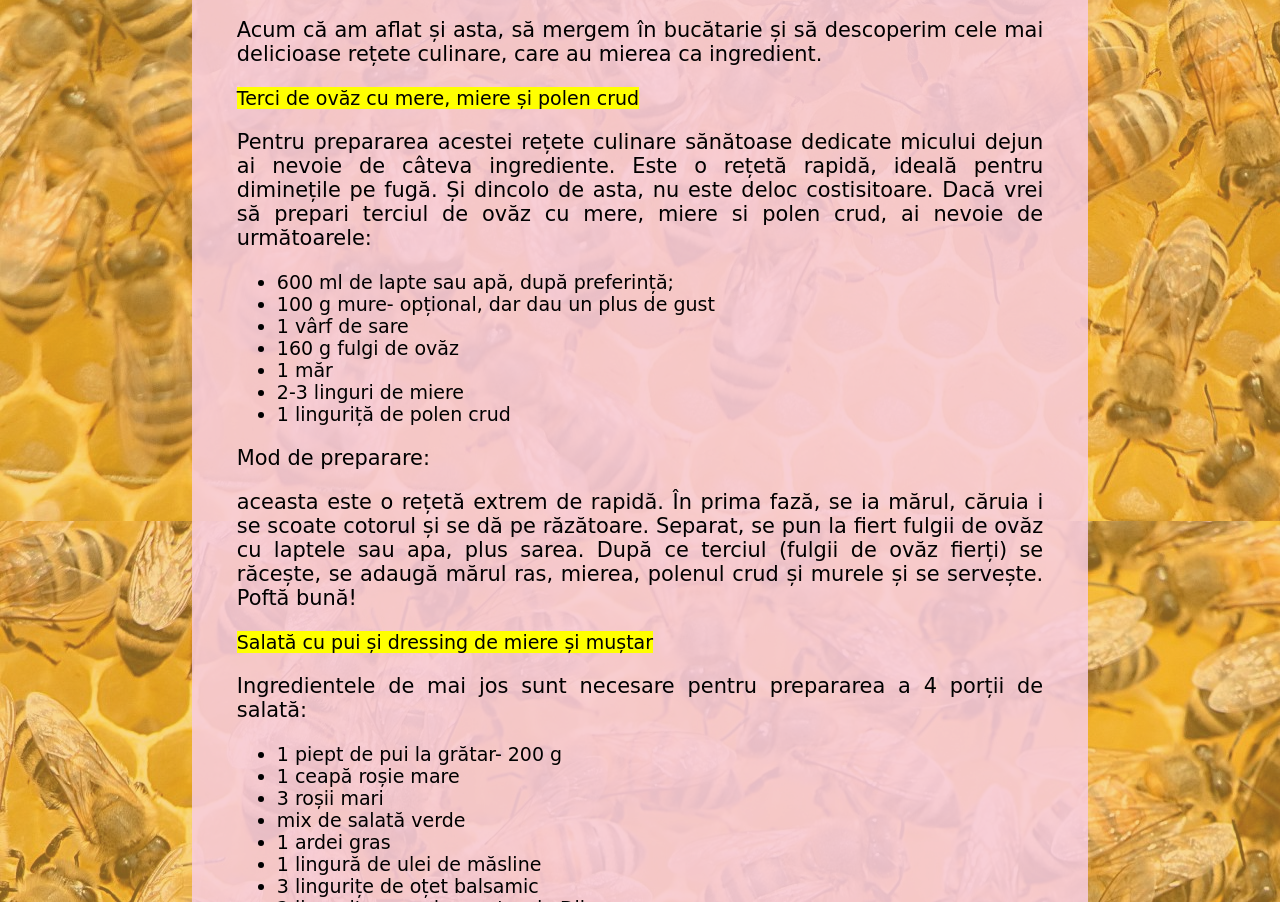
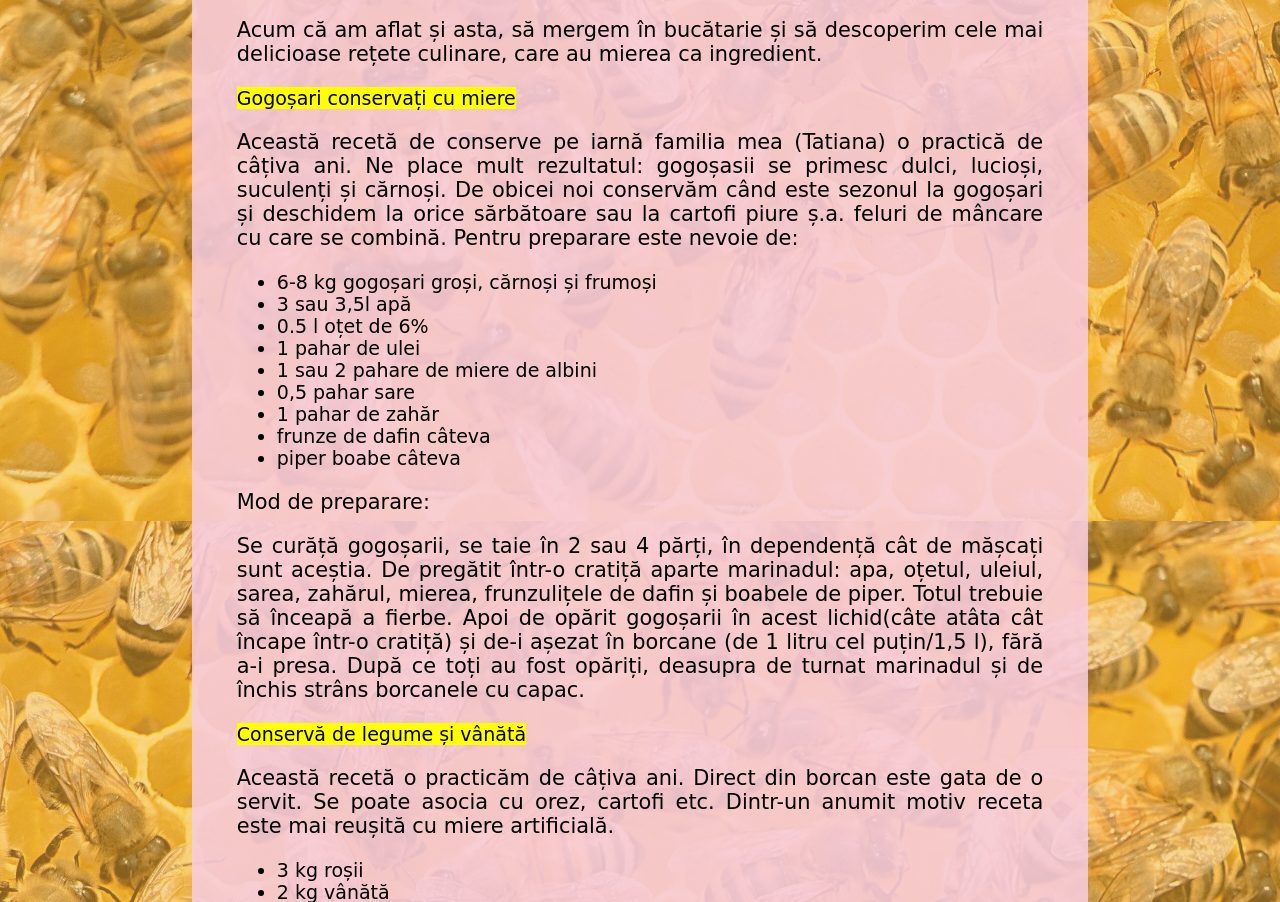
Before and after one commit to TatianaMihailov/Honey, a plain HTML site: page pages html/healing.html in a window 1280 px wide. Shown: the part 2727-3629 px from the top of the page. Drawn offline with Linux system fonts and the light colour scheme.

Commit message:
Add files via upload

```diff
--- a/pages html/healing.html
+++ b/pages html/healing.html
@@ -114,6 +114,58 @@
                 Acum că am aflat și asta, să mergem în bucătarie și să descoperim cele mai delicioase rețete culinare,
                 care au mierea ca ingredient.
             </p>
+            <mark>Gogoșari conservați cu miere</mark>
+            <p>Această recetă de conserve pe iarnă familia mea (Tatiana) o practică de câțiva ani. Ne place mult
+                rezultatul: gogoșasii se primesc dulci, lucioși, suculenți și cărnoși. De obicei noi conservăm când
+                este sezonul la gogoșari și deschidem la orice sărbătoare sau la cartofi piure ș.a. feluri de mâncare
+                cu care se combină. Pentru preparare este nevoie de:
+            </p>
+            <ul>
+                <li> 6-8 kg gogoșari groși, cărnoși și frumoși</li>
+                <li>3 sau 3,5l apă</li>
+                <li>0.5 l oțet de 6%</li>
+                <li>1 pahar de ulei</li>
+                <li>1 sau 2 pahare de miere de albini</li>
+                <li>0,5 pahar sare</li>
+                <li>1 pahar de zahăr</li>
+                <li>frunze de dafin câteva</li>
+                <li>piper boabe câteva</li>
+            </ul>
+            <p>Mod de preparare:</p>
+            <p>
+                Se curăță gogoșarii, se taie în 2 sau 4 părți, în dependență cât de mășcați sunt aceștia. De pregătit
+                într-o cratiță aparte marinadul: apa, oțetul, uleiul, sarea, zahărul, mierea, frunzulițele de dafin și
+                boabele de piper. Totul trebuie să înceapă a fierbe. Apoi de opărit gogoșarii în acest lichid(câte atâta
+                cât încape într-o cratiță) și de-i așezat în borcane (de 1 litru cel puțin/1,5 l), fără a-i presa. După
+                ce
+                toți au fost opăriți, deasupra de turnat marinadul și de închis strâns borcanele cu capac.
+            </p>
+            <mark>Conservă de legume și vânătă</maark>
+                <p>Această recetă o practicăm de câțiva ani. Direct din borcan este gata de o servit. Se poate asocia cu
+                    orez, cartofi etc. Dintr-un anumit motiv receta este mai reușită cu miere artificială.</p>
+                <ul>
+                    <li>3 kg roșii</li>
+                    <li>2 kg vânătă</li>
+                    <li>2 kg ardei gras dulce</li>
+                    <li>1 kg morcov</li>
+                    <li>1 kg ceapă</li>
+                </ul>
+                <p>Pentru marinadă trebuiește:</p>
+                <ul>
+                    <li>1 pahar de zahar</li>
+                    <li>2-3 linguri de miere</li>
+                    <li>1 lingură cu vârf de sare</li>
+                    <li>150ml oțet de 6%</li>
+                    <li>200 ml apă</li>
+                    <li>200 ml ulei de floarea-soarelui</li>
+                </ul>
+                <p>Mod de preparare:</p>
+                <p>Se spală și se curăță legumele. se taie mășcat (aproximativ 3 x 3 x 2 cm). De aranjat pe straturi în
+                    vasul în care se va pregăti (noi preferăm în ceaun), în ordinea următoare: ceapa, apoi morcovul, ardeiul,
+                    vânăta și la sfârșit roșiile. Roșiile se așează astfel încât bucățile să fie cu coaja deasupra. Se toarnă
+                    marinadul. Se pune la foc foarte încet, până când coaja de la roșii se usucă. (sau în cuptor)
+                </p>
+
                 <mark>Terci de ovăz cu mere, miere și polen crud</mark>
 
                 <p>Pentru prepararea acestei rețete culinare sănătoase dedicate micului dejun ai
@@ -134,9 +186,12 @@
                 </ul>
                 <p>Mod de preparare:</p>
 
-            <p>aceasta este o rețetă extrem de rapidă. În prima fază, se ia mărul, căruia i se scoate cotorul și se dă
-                pe răzătoare. Separat, se pun la fiert fulgii de ovăz cu laptele sau apa, plus sarea. După ce terciul
-                (fulgii de ovăz fierți) se răcește, se adaugă mărul ras, mierea, polenul crud și murele și se servește.
+                <p>aceasta este o rețetă extrem de rapidă. În prima fază, se ia mărul, căruia i se scoate cotorul și se
+                    dă
+                    pe răzătoare. Separat, se pun la fiert fulgii de ovăz cu laptele sau apa, plus sarea. După ce
+                    terciul
+                    (fulgii de ovăz fierți) se răcește, se adaugă mărul ras, mierea, polenul crud și murele și se
+                    servește.
                     Poftă bună!
                 </p>
                 <mark>Salată cu pui și dressing de miere și muștar</mark>
@@ -157,15 +212,18 @@
                 </ul>
                 <p>Mod de preparare</p>
 
-            <p>În prima etapă, se pregătește rapid puiul- se dă cu sare și piper și se trage la grătar pe ambele părți,
-                până se rumenește frumos. După asta, se da de-o parte și se lasă puțin la răcit, pentru a-l putea tăia
+                <p>În prima etapă, se pregătește rapid puiul- se dă cu sare și piper și se trage la grătar pe ambele
+                    părți,
+                    până se rumenește frumos. După asta, se da de-o parte și se lasă puțin la răcit, pentru a-l putea
+                    tăia
                     fâșiute.</p>
 
                 <p>Separat, într-un castronel se amestecă uleiul de măsline, cu mierea, oțetul balsamic și muștarul de
                     Dijon.
                     Se amestecă până la omogenizare.</p>
 
-            <p>Asamblarea salatei. Se ia un platou, pe care se așează mixul de salată verde, peste care se pun fâșiile
+                <p>Asamblarea salatei. Se ia un platou, pe care se așează mixul de salată verde, peste care se pun
+                    fâșiile
                     de
                     piept de pui, împreună cu ardeiul gras (tăiat fâșii), cu ceapă tăiată în rondele mari și cu roșiile
                     tăiate
@@ -175,11 +233,13 @@
 
                 <mark>Budincă de banane cu miere și biscuiți</mark>
                 <p>
-                Este o rețeta de budincă absolut delicioasă, care te face să mai ceri o porție. Și este o rețetă simpla
+                    Este o rețeta de budincă absolut delicioasă, care te face să mai ceri o porție. Și este o rețetă
+                    simpla
                     și rapid de preparat. Să-i descoperim ingredientele! </p>
                 <p>Ingrediente:</p>
                 <ul>
-                <li>2 banane- se recomandă să se taie felii înainte cu aproximativ 5 ore de preparare, să fie lăsate la
+                    <li>2 banane- se recomandă să se taie felii înainte cu aproximativ 5 ore de preparare, să fie lăsate
+                        la
                         congelator. Este un truc care, face budinca să fie mai consistentă.</li>
                     <li>Miere</li>
                     <li>Lapte</li>
@@ -187,7 +247,8 @@
                     <li>Opțional, se pot adaugă și: alune, topping de fructe de pădure sau ciocolată, nuci</li>
                 </ul>
                 <p>Mod de preparare:</p>
-            <p>Pentru prepararea acestui desert avem nevoie de un blender. Pentru că primul pas în pregătirea budincii
+                <p>Pentru prepararea acestui desert avem nevoie de un blender. Pentru că primul pas în pregătirea
+                    budincii
                     de banane cu miere și biscuiți presupune să mixăm bananele tăiate și congelate în blender, timp de
                     câteva minute.
                     Până se dezgheață puțin, mai exact. Apoi, se adaugă laptele ( 1 cană de cafea). După, se mixează
@@ -201,7 +262,8 @@
                     (anterior, dați pe răzătoare). La final se adaugă mierea și, gataaa- bon appetit, cum ar spune
                     francezii! Un desert pentru prepararea căruia nu ai nevoie de mai mult de 10 minute.</p>
                 </p>
-            <a href="link" src="https://zumzet.albeena.ro/retete-de-mancare-si-deserturi-cu-miere-de-albine/">Deschide
+                <a href="link"
+                    src="https://zumzet.albeena.ro/retete-de-mancare-si-deserturi-cu-miere-de-albine/">Deschide
                     mai multe recete</a>
                 <div class="centered">
                     <img src="../imagini/miere-de-albine.jpg" class="img">
@@ -213,7 +275,8 @@
                         pentru organismul dumnmeavoastra si daca nu ar putea agrava alte boli</h3>
                     <sup>de exemplu propolisul este benefic pentru angina, insa nu trebuie aplicat nici</sup><del> 1 g
                         direct in
-                    cavitatea bucala</del><sup>, deoarece deterioreaza emalul dintilor. Citeva picaturi de tinctura din
+                        cavitatea bucala</del><sup>, deoarece deterioreaza emalul dintilor. Citeva picaturi de tinctura
+                        din
                         acesta - la un pahar de apa - cu acest lichid de clatit gatul. Fiti atenti, pentru ca sunt si
                         contraindicatii pentru unele persoane.</sup>
                 </div>
```
Lines whose indentation alone changed are shown as unchanged.
